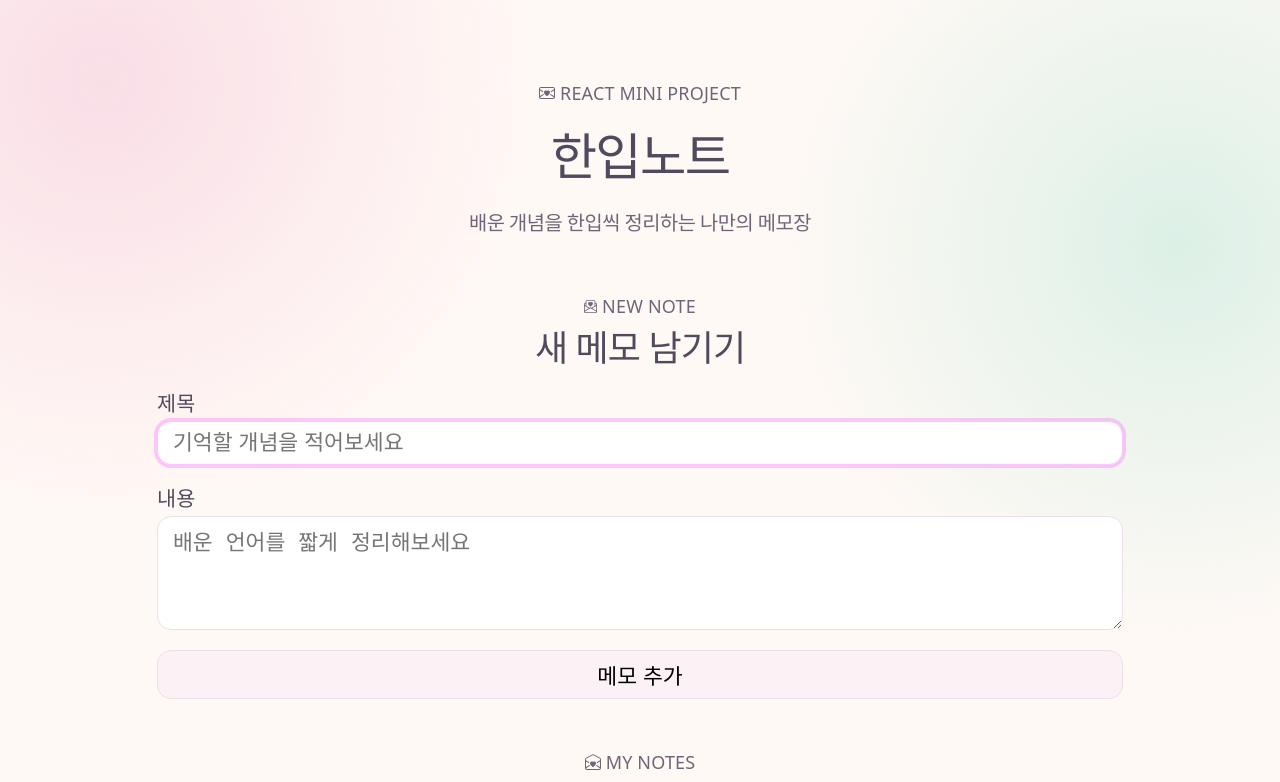
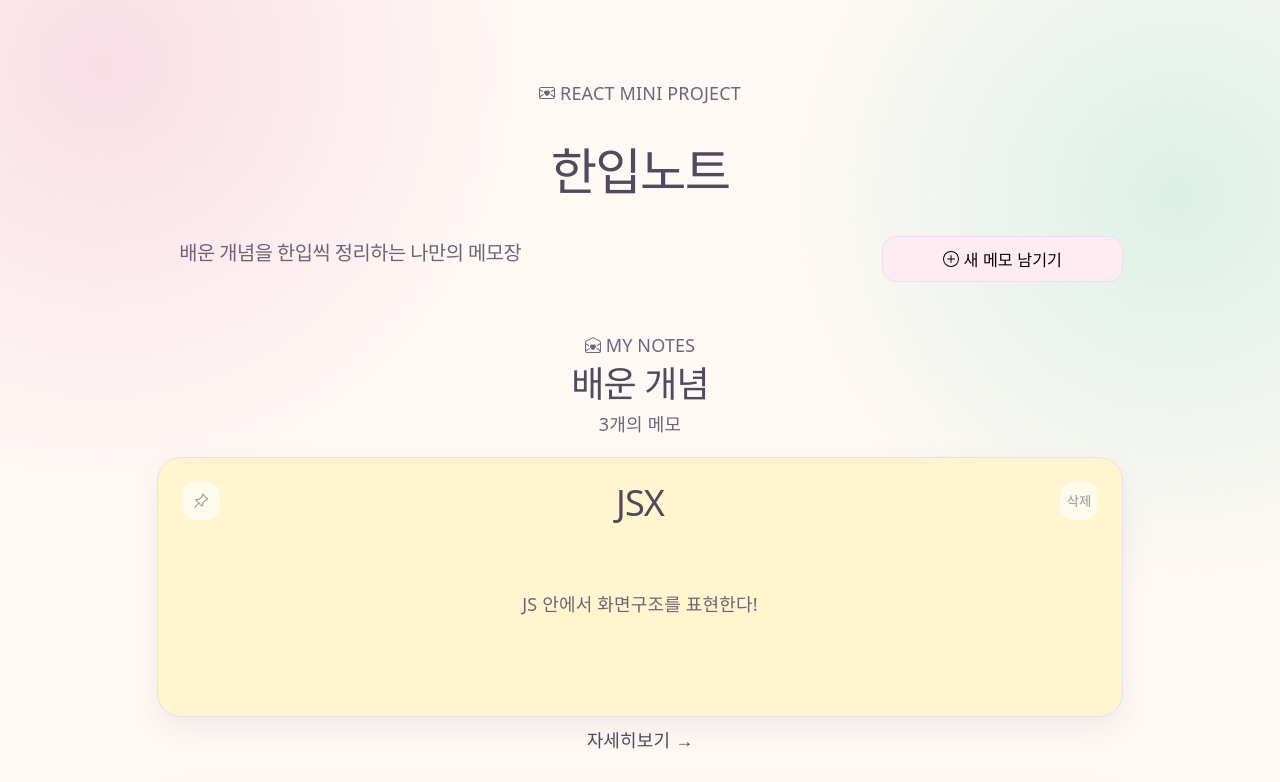
Before and after one commit to Naeun-K/hanip-note, a React (Vite) app: page / in a window 1280 px wide. Shown: the top 782 px of the page. Built offline with nearby package versions, Linux system fonts and the light colour scheme.

Commit message:
feat:모달 추가

```diff
--- a/index.html
+++ b/index.html
@@ -8,6 +8,7 @@
   </head>
   <body>
     <div id="root"></div>
+    <div id="modal-root"></div>
     <script type="module" src="/src/main.jsx"></script>
   </body>
 </html>
--- /dev/null
+++ b/src/components/DeleteModal.jsx
@@ -0,0 +1,33 @@
+import React from "react";
+import { createPortal } from "react-dom";
+import { ModalStyle } from "../styles/ModalStyle";
+
+export default function DeleteModal({ onDelete, onClose }) {
+  return createPortal(
+    <ModalStyle onClick={onClose}>
+      <div className="modal-content" onClick={(e) => e.stopPropagation()}>
+        <div className="modal-desc">
+          <h2>메모 삭제</h2>
+          <p>정말로 메모를 삭제하시겠습니까?</p>
+        </div>
+        <div className="btn-container">
+          <button
+            type="button"
+            className="deco button-style cancel-btn"
+            onClick={onClose}
+          >
+            취소
+          </button>
+          <button
+            type="button"
+            className="deco button-style submit-btn"
+            onClick={onDelete}
+          >
+            삭제
+          </button>
+        </div>
+      </div>
+    </ModalStyle>,
+    document.querySelector("#modal-root"),
+  );
+}
--- a/src/components/NoteCard.jsx
+++ b/src/components/NoteCard.jsx
@@ -1,6 +1,7 @@
-import React from "react";
+import React, { useState } from "react";
 import PinIcon from "./PinIcon";
 import { CardStyle } from "../styles/CardStyle";
+import DeleteModal from "./DeleteModal";
 
 export default function NoteCard({
   title,
@@ -9,6 +10,7 @@ export default function NoteCard({
   onTogglePin,
   onDelete,
 }) {
+  const [isOpen, SetIsOpen] = useState(false);
   return (
     <CardStyle pinned={pinned}>
       <header className="card-header">
@@ -24,12 +26,15 @@ export default function NoteCard({
         <button
           type="button"
           className="btn-style delete-button"
-          onClick={onDelete}
+          onClick={() => SetIsOpen(true)}
         >
           삭제
         </button>
       </header>
       <p>{body}</p>
+      {isOpen && (
+        <DeleteModal onDelete={onDelete} onClose={() => SetIsOpen(false)} />
+      )}
     </CardStyle>
   );
 }
--- a/src/components/NoteForm.jsx
+++ b/src/components/NoteForm.jsx
@@ -1,7 +1,8 @@
 import React, { useEffect, useRef, useState } from "react";
-import { FormStyle } from "../styles/FormStyle";
+import { ModalStyle } from "../styles/ModalStyle";
+import { createPortal } from "react-dom";
 
-export default function NoteForm({ onAdd }) {
+export default function NoteForm({ onAdd, onClose }) {
   const [title, setTitle] = useState("");
   const [body, setBody] = useState("");
   const titleRef = useRef(null);
@@ -31,8 +32,13 @@ export default function NoteForm({ onAdd }) {
     titleRef.current?.focus();
   }
 
-  return (
-    <FormStyle className="note-form" onSubmit={handleSubmit}>
+  return createPortal(
+    <ModalStyle onClick={onClose}>
+      <form
+        className="modal-content"
+        onClick={(e) => e.stopPropagation()}
+        onSubmit={handleSubmit}
+      >
         <div className="form-heading">
           <div className="form-heading-wrpper">
             <span aria-hidden="true">
@@ -54,7 +60,7 @@ export default function NoteForm({ onAdd }) {
           </div>
           <h2>새 메모 남기기</h2>
         </div>
-      <div className="form-desc">
+        <div className="modal-desc">
           <label className="form-desc-style">
             <span className="input-label">제목</span>
             <input
@@ -75,10 +81,21 @@ export default function NoteForm({ onAdd }) {
               placeholder="배운 언어를 짧게 정리해보세요"
             />
           </label>
-        <button type="submit" className="deco button-style">
+          <div className="btn-container">
+            <button
+              type="button"
+              className="deco button-style cancel-btn"
+              onClick={onClose}
+            >
+              취소
+            </button>
+            <button type="submit" className="deco button-style submit-btn">
               메모 추가
             </button>
           </div>
-    </FormStyle>
+        </div>
+      </form>
+    </ModalStyle>,
+    document.querySelector("#modal-root"),
   );
 }
--- a/src/pages/NoteList.jsx
+++ b/src/pages/NoteList.jsx
@@ -3,8 +3,10 @@ import NoteForm from "../components/NoteForm";
 import NoteCard from "../components/NoteCard";
 import { Link } from "react-router";
 import { NoteApp } from "../styles/NoteApp";
+import { useState } from "react";
 
 export default function NoteList({ notes, addNote, deleteNote, togglePin }) {
+  const [isOpen, SetIsOpen] = useState(false);
   return (
     <NoteApp className="note-app">
       <div className="note-intro">
@@ -26,9 +28,24 @@ export default function NoteList({ notes, addNote, deleteNote, togglePin }) {
             <span>REACT MINI PROJECT</span>
           </div>
           <h1>한입노트</h1>
-          <p>배운 개념을 한입씩 정리하는 나만의 메모장</p>
+          <div className="note-header-desc">
+            <p>배운 개념을 한입씩 정리하는 나만의 메모장</p>
+            <button className="open-modal-btn" onClick={() => SetIsOpen(true)}>
+              <svg
+                xmlns="http://www.w3.org/2000/svg"
+                width="16"
+                height="16"
+                fill="currentColor"
+                className="bi bi-plus-circle"
+                viewBox="0 0 16 16"
+              >
+                <path d="M8 15A7 7 0 1 1 8 1a7 7 0 0 1 0 14m0 1A8 8 0 1 0 8 0a8 8 0 0 0 0 16" />
+                <path d="M8 4a.5.5 0 0 1 .5.5v3h3a.5.5 0 0 1 0 1h-3v3a.5.5 0 0 1-1 0v-3h-3a.5.5 0 0 1 0-1h3v-3A.5.5 0 0 1 8 4" />
+              </svg>
+              새 메모 남기기
+            </button>
+          </div>
         </header>
-        <NoteForm onAdd={addNote} />
       </div>
       <section className="note-section">
         <div className="section-title">
@@ -69,6 +86,7 @@ export default function NoteList({ notes, addNote, deleteNote, togglePin }) {
       <div className="footer-container">
         <Footer />
       </div>
+      {isOpen && <NoteForm onAdd={addNote} onClose={() => SetIsOpen(false)} />}
     </NoteApp>
   );
 }
--- a/src/styles/CardStyle.js
+++ b/src/styles/CardStyle.js
@@ -43,18 +43,17 @@ export const CardStyle = styled.article(({ pinned, theme }) => ({
     background: "rgb(255 255 255 / 62%)",
     color: theme.colors.pin,
     cursor: "pointer",
-    transition: "background 0.5s",
+    transition: "background 0.5s, color 0.5s",
     '&[aria-pressed="true"]': {
       background: theme.colors.accent,
       color: theme.colors.accentText,
     },
   },
   "& .btn-style:hover": {
+    color: theme.colors.text,
     background: `
           radial-gradient(circle at 8% 4%,
             rgb(246 205 221 / 62%), transparent 24rem),
-          radial-gradient(circle at 92% 12%,
-            rgb(204 236 223 / 68%), transparent 22rem),
           ${theme.colors.page}
         `,
   },
--- a/src/styles/FormStyle.js
+++ b/src/styles/ModalStyle.js
@@ -1,13 +1,37 @@
 import styled from "@emotion/styled";
 
-export const FormStyle = styled.form(({ theme }) => ({
+export const ModalStyle = styled.div(({ theme }) => ({
+  overflow: "hidden",
+  position: "fixed",
+  top: "0",
+  left: "0",
+  width: "100vw",
+  height: "100vh",
+  backgroundColor: " rgba(0, 0, 0, 0.5)",
   display: "flex",
-  flexDirection: "column",
-  gap: "20px",
+  justifyContent: "center",
+  alignItems: "center",
+  zIndex: "1",
+  "& .modal-content": {
+    background: `
+          radial-gradient(circle at 8% 4%,
+            rgb(246 205 221 / 62%), transparent 24rem),
+          radial-gradient(circle at 92% 12%,
+            rgb(204 236 223 / 68%), transparent 22rem),
+          ${theme.colors.page}
+        `,
+    borderRadius: theme.radius.card,
+    display: "flex",
+    flexDirection: "column",
+    gap: "20px",
+    padding: "30px 50px",
+  },
   "& .form-heading": {
     display: "flex",
     flexDirection: "column",
     gap: "5px",
+    justifyContent: "center",
+    alignItems: "center",
   },
   "& .form-heading-wrpper": {
     display: "flex",
@@ -17,7 +41,7 @@ export const FormStyle = styled.form(({ theme }) => ({
     color: theme.colors.body,
     lineHeight: 1.75,
   },
-  " & .form-desc": {
+  " & .modal-desc": {
     display: "flex",
     flexDirection: "column",
     gap: "20px",
@@ -26,7 +50,7 @@ export const FormStyle = styled.form(({ theme }) => ({
   "& h2": {
     margin: 0,
     color: theme.colors.text,
-    fontSize: "2rem",
+    fontSize: "1.5rem",
     letterSpacing: "-0.025em",
   },
   "& .form-desc-style": {
@@ -37,19 +61,20 @@ export const FormStyle = styled.form(({ theme }) => ({
     alignItems: "start",
   },
   "& .input-label": {
-    fontSize: "1.15rem",
+    fontSize: "0.9rem",
   },
   "& .deco": {
     margin: "0px",
     width: "100%",
     borderRadius: theme.radius.control,
     padding: "8px 15px",
-    fontSize: "1.2rem",
+    fontSize: "1rem",
     border: `1px solid ${theme.colors.border}`,
     boxSizing: "border-box",
   },
   "& .input-style": {
     outline: "none",
+    minWidth: "300px",
     transition: "border 0.2s, box-shadow 0.2s",
   },
   "& .input-style:focus": {
@@ -58,11 +83,20 @@ export const FormStyle = styled.form(({ theme }) => ({
   },
   "& .button-style": {
     cursor: "pointer",
-    backgroundColor: "#fcf1f5",
     transition: "background-color 0.5s, transform 0.5s",
   },
   "& .button-style:hover": {
     backgroundColor: "#fcc7fe",
-    transform: "translateY(-5px)",
+    transform: "translateY(5px)",
+  },
+  "& .btn-container": {
+    display: "flex",
+    gap: "10px",
+  },
+  "& .cancel-btn": { backgroundColor: "#f6f3f3" },
+  "& .submit-btn": { backgroundColor: theme.colors.button },
+  "& textarea": {
+    resize: "vertical",
+    minHeight: "180px",
   },
 }));
--- a/src/styles/NoteApp.js
+++ b/src/styles/NoteApp.js
@@ -8,19 +8,47 @@ export const NoteApp = styled.main(({ theme }) => ({
   "& .note-intro": {
     display: "flex",
     flexDirection: "column",
-    gap: "50px",
+    gap: "30px",
   },
   "& .note-header": {
+    display: "flex",
+    flexDirection: "column",
+    gap: "15px",
     "& h1": {
       padding: "5px",
       color: theme.colors.text,
       fontSize: "2.8rem",
     },
+    "& .note-header-desc": {
+      display: "flex",
+      justifyContent: "space-between",
+    },
     "& p": {
       fontSize: "1.1rem",
       letterSpacing: "-0.025em",
       color: theme.colors.body,
+      wordBreak: "keep-all",
       lineHeight: 1.75,
+      width: "40%",
+    },
+    "& .open-modal-btn": {
+      width: "25%",
+      display: "flex",
+      gap: "5px",
+      justifyContent: "center",
+      alignItems: "center",
+      padding: "10px 20px",
+      backgroundColor: theme.colors.button,
+      borderRadius: theme.radius.control,
+      border: `1px solid ${theme.colors.border}`,
+      fontSize: "0.9rem",
+      wordBreak: "keep-all",
+      cursor: "pointer",
+      transition: "background-color 0.5s, transform 0.5s",
+    },
+    "& .open-modal-btn:hover": {
+      backgroundColor: "#fcc7fe",
+      transform: "translateY(-5px)",
     },
   },
   "& .note-logo": {
--- a/src/styles/theme.js
+++ b/src/styles/theme.js
@@ -8,6 +8,7 @@ export const theme = {
     pin: "#9a8fa2",
     accent: "#f6cddd",
     accentText: "#9a667c",
+    button: "#ffecf3",
   },
   space: {
     card: "24px",
```
Lines whose indentation alone changed are shown as unchanged.
